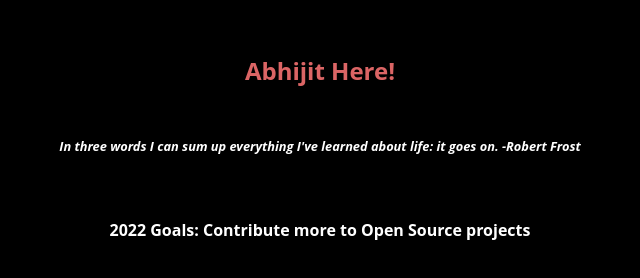
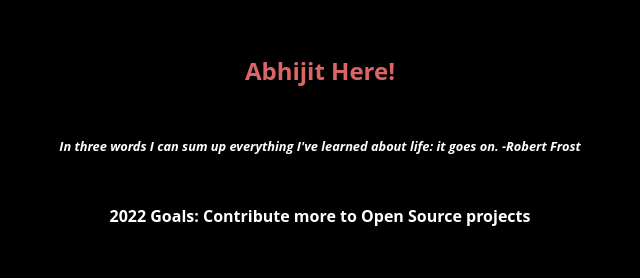
Before and after one commit to FIRSTB0SS/Links, a plain HTML site: page index.html in a window 1280 px wide. Shown: the part 185-463 px from the top of the page, without its empty margins (320-960 px from the left). Drawn offline with nearby package versions, Linux system fonts and the light colour scheme; animation ran at ten frames a second.

Commit message:
Update index.css

```diff
--- a/index.css
+++ b/index.css
@@ -75,7 +75,7 @@ header > a {
   color: rgb(255, 255, 255);
   padding-left: 5%;
   padding-right: 5%;
-  padding-bottom: 5%;
+  padding-bottom: 50px;
 }
 
 header > b {
```
